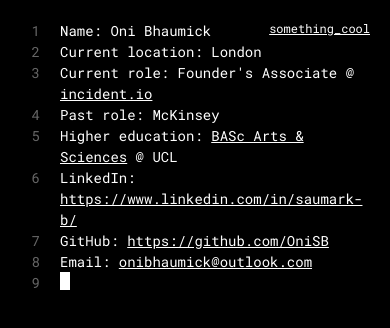
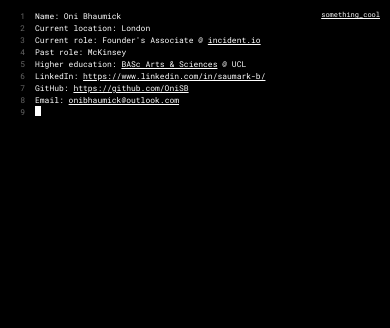
Before and after one commit to OniSB/personal-site, a plain HTML site: page index.html in a window 390 px wide. Drawn offline with Linux system fonts and the light colour scheme.

Commit message:
Added responsive design so when screen sizes are small (mobile devices) it's intentionally designed.

```diff
--- a/index.html
+++ b/index.html
@@ -11,7 +11,7 @@
     gtag('config', 'G-GYDK1608JZ');
     </script>
     <meta charset="UTF-8">
-    <meta name="viewport" content="width=device-width, initial-scale=1.0">
+    <meta name="viewport" content="width=device-width, initial-scale=1.0, user-scalable=yes">
     <title>Oni Bhaumick</title>
     <meta name="description" content="Oni Bhaumick - Founder's Associate at incident.io, ex-McKinsey consultant, UCL Arts & Sciences alum. Generalist background across Philosophy, Engineering, Economics, and Design. Based in London.">
     <meta name="keywords" content="Oni Bhaumick, incident.io, McKinsey, UCL, Founder's Associate, consultant, London, generalist">
@@ -45,7 +45,8 @@
             font-family: 'Roboto Mono', monospace;
             color: #fff;
             height: 100vh;
-            overflow: hidden;
+            overflow-x: auto;
+            overflow-y: hidden;
             position: relative;
         }
 
@@ -53,11 +54,14 @@
             padding: 20px;
             font-size: 14px;
             color: #fff;
+            width: max-content;
+            min-width: 100%;
         }
 
         .line {
             display: flex;
             line-height: 1.5;
+            white-space: nowrap;
         }
 
         .line-number {
@@ -109,6 +113,30 @@
                 opacity: 0;
             }
         }
+
+        @media (max-width: 768px) {
+            .editor {
+                font-size: 8px;
+                padding: 10px;
+                padding-right: 60px;
+            }
+
+            .line-number {
+                margin-right: 10px;
+                min-width: 15px;
+            }
+
+            .top-right-link {
+                font-size: 7px;
+                top: 10px;
+                right: 10px;
+            }
+
+            .cursor {
+                width: 6px;
+                height: 10px;
+            }
+        }
     </style>
 </head>
 <body>
```
Also changed, not shown: 1 other file.
